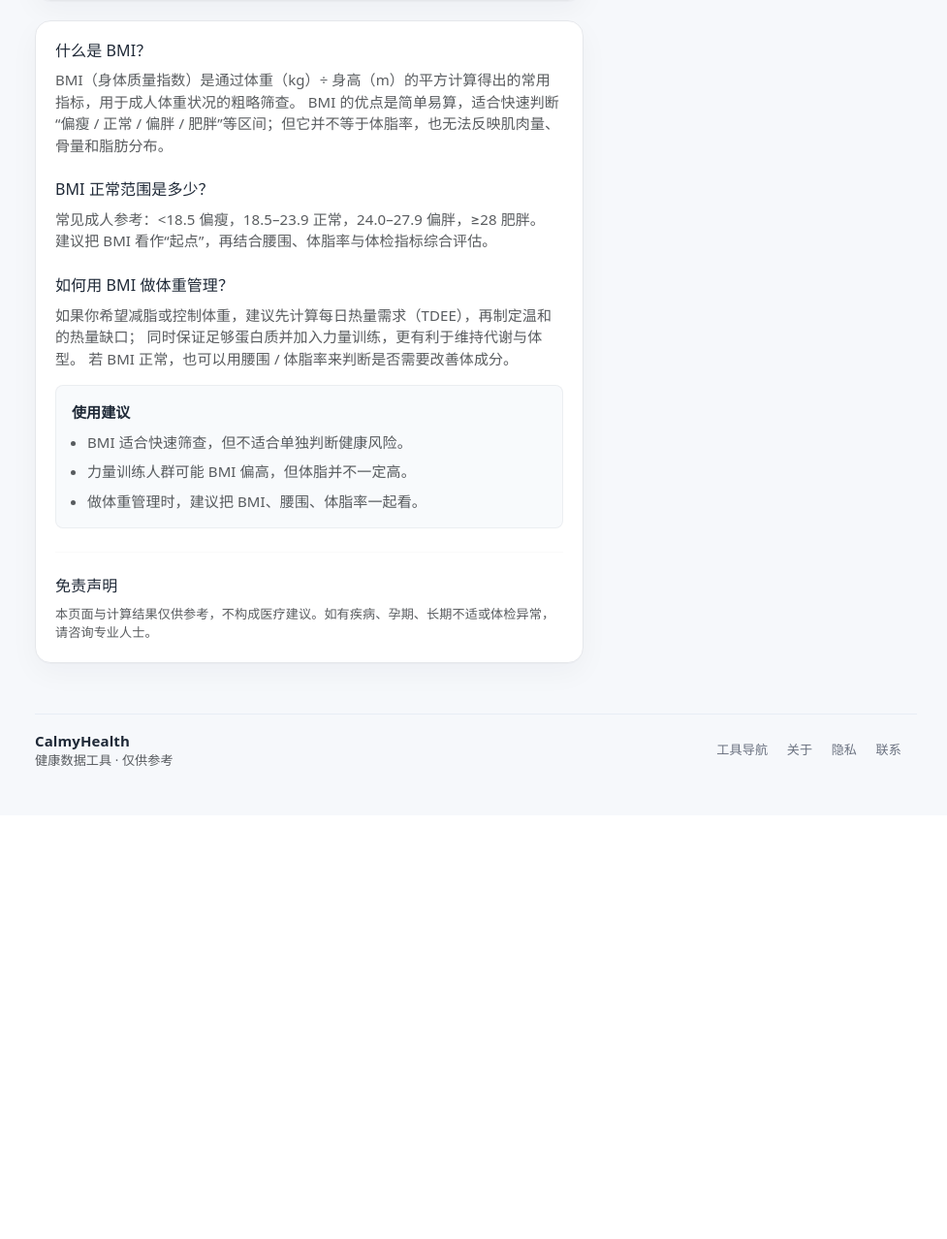
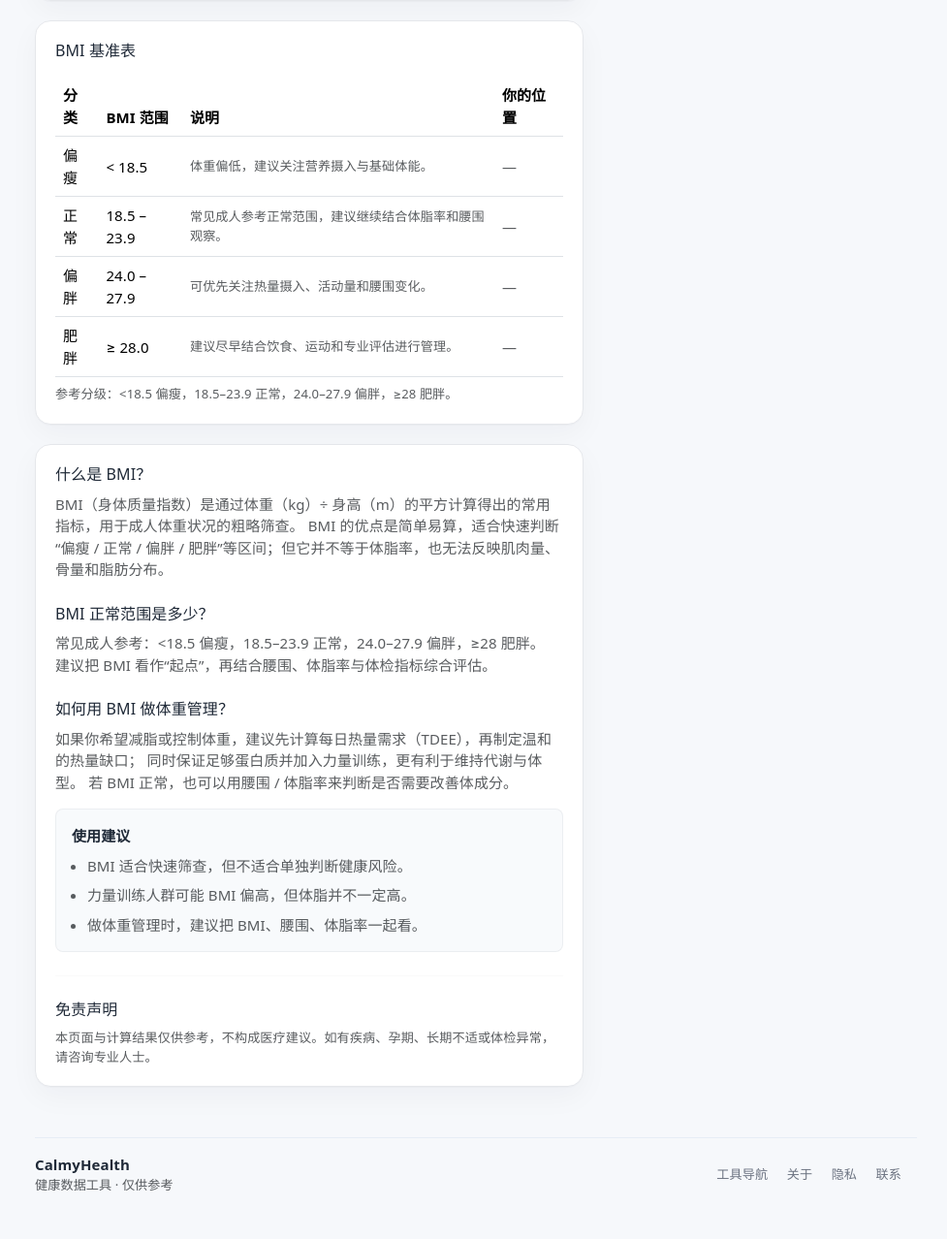
Before and after one commit to zhengxr566/health-tools-2026, a Flask app: template templates/bmi.html in a window 1280 px wide. Shown: the part 886-2164 px from the top of the page at 97% size, without its empty margins (294-1271 px from the left). Before the commit the page ends 1677 px from the top, so only its background shows below. Run offline with Flask 3, Linux system fonts and the light colour scheme; the template is opened without the code that fills it: most values are stand-ins (such as "Sample title", 1, 10 or a date in 2020).

Commit message:
update layout

```diff
--- a/templates/bmi.html
+++ b/templates/bmi.html
@@ -88,6 +88,100 @@
           <a class="btn btn-outline-primary btn-sm" href="/calorie">去算 TDEE（每日热量）</a>
           <a class="btn btn-outline-primary btn-sm" href="/bodyfat">去算体脂率</a>
           <a class="btn btn-outline-primary btn-sm" href="/waist">看腰围风险</a>
+        </div>
+      </div>
+
+      <!-- BMI 基准表 -->
+      <div class="tool-card">
+        <h2 class="h6 mb-3">BMI 基准表</h2>
+        <div class="table-responsive">
+          <table class="table align-middle mb-0">
+            <thead>
+              <tr>
+                <th>分类</th>
+                <th>BMI 范围</th>
+                <th>说明</th>
+                <th>你的位置</th>
+              </tr>
+            </thead>
+            <tbody>
+              <tr class="{% if bmi < 18.5 %}table-warning{% endif %}">
+                <td>
+                  偏瘦
+                  {% if bmi < 18.5 %}
+                    <span class="badge text-bg-warning ms-2">当前</span>
+                  {% endif %}
+                </td>
+                <td>&lt; 18.5</td>
+                <td class="text-muted small">体重偏低，建议关注营养摄入与基础体能。</td>
+                <td>
+                  {% if bmi < 18.5 %}
+                    <strong>BMI {{ bmi }}</strong>
+                  {% else %}
+                    <span class="text-muted">—</span>
+                  {% endif %}
+                </td>
+              </tr>
+
+              <tr class="{% if bmi >= 18.5 and bmi <= 23.9 %}table-success{% endif %}">
+                <td>
+                  正常
+                  {% if bmi >= 18.5 and bmi <= 23.9 %}
+                    <span class="badge text-bg-success ms-2">当前</span>
+                  {% endif %}
+                </td>
+                <td>18.5 – 23.9</td>
+                <td class="text-muted small">常见成人参考正常范围，建议继续结合体脂率和腰围观察。</td>
+                <td>
+                  {% if bmi >= 18.5 and bmi <= 23.9 %}
+                    <strong>BMI {{ bmi }}</strong>
+                  {% else %}
+                    <span class="text-muted">—</span>
+                  {% endif %}
+                </td>
+              </tr>
+
+              <tr class="{% if bmi >= 24 and bmi <= 27.9 %}table-warning{% endif %}">
+                <td>
+                  偏胖
+                  {% if bmi >= 24 and bmi <= 27.9 %}
+                    <span class="badge text-bg-warning ms-2">当前</span>
+                  {% endif %}
+                </td>
+                <td>24.0 – 27.9</td>
+                <td class="text-muted small">可优先关注热量摄入、活动量和腰围变化。</td>
+                <td>
+                  {% if bmi >= 24 and bmi <= 27.9 %}
+                    <strong>BMI {{ bmi }}</strong>
+                  {% else %}
+                    <span class="text-muted">—</span>
+                  {% endif %}
+                </td>
+              </tr>
+
+              <tr class="{% if bmi >= 28 %}table-danger{% endif %}">
+                <td>
+                  肥胖
+                  {% if bmi >= 28 %}
+                    <span class="badge text-bg-danger ms-2">当前</span>
+                  {% endif %}
+                </td>
+                <td>≥ 28.0</td>
+                <td class="text-muted small">建议尽早结合饮食、运动和专业评估进行管理。</td>
+                <td>
+                  {% if bmi >= 28 %}
+                    <strong>BMI {{ bmi }}</strong>
+                  {% else %}
+                    <span class="text-muted">—</span>
+                  {% endif %}
+                </td>
+              </tr>
+            </tbody>
+          </table>
+        </div>
+
+        <div class="form-text mt-2">
+          参考分级：&lt;18.5 偏瘦，18.5–23.9 正常，24.0–27.9 偏胖，≥28 肥胖。
         </div>
       </div>
       {% else %}
```
